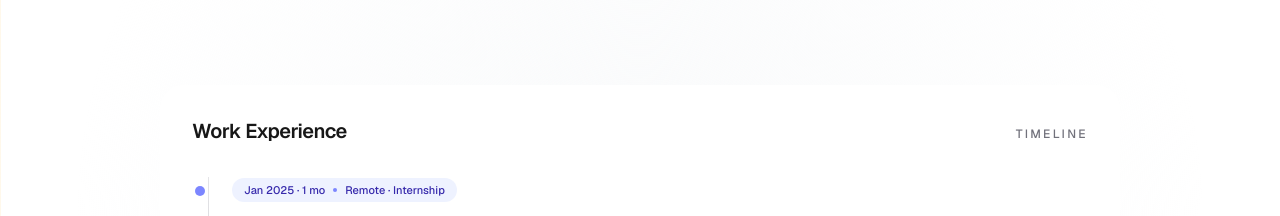
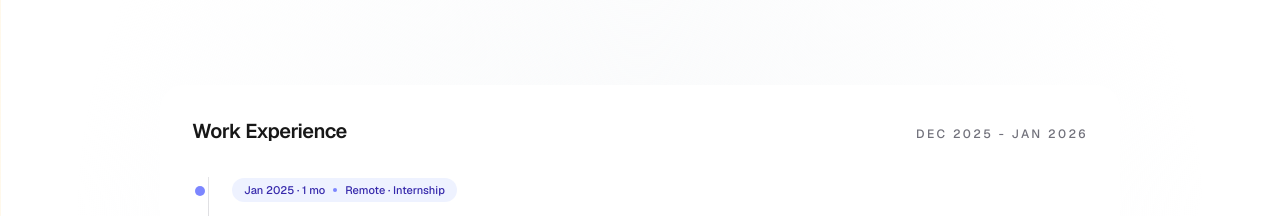
Before and after one commit to RAVIYADAV6522/ravi-portfolio, a Next.js app: page / in a window 1280 px wide. Shown: the part 1380-1596 px from the top of the page. Built offline with nearby package versions, Linux system fonts and the light colour scheme.

Commit message:
added experience

```diff
--- a/src/components/ExperienceSection.tsx
+++ b/src/components/ExperienceSection.tsx
@@ -6,7 +6,7 @@ export function ExperienceSection() {
           Work Experience
         </h2>
         <p className="text-xs font-medium uppercase tracking-[0.2em] text-zinc-500">
-          Timeline
+          Dec 2025 - Jan 2026
         </p>
       </div>
       <div className="mt-8 relative">
```
